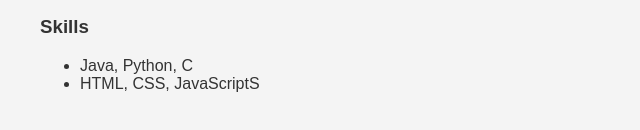
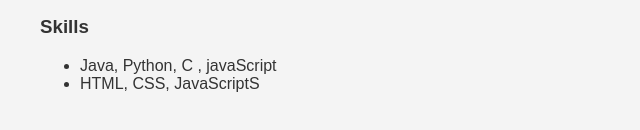
Before and after one commit to Omdeshmukh07/markdown-resume-final, a plain HTML site: page index.html in a window 1280 px wide. Shown: the part 236-366 px from the top of the page, 0-640 px from the left. Drawn offline with Linux system fonts and the light colour scheme.

Commit message:
changes added successfully

```diff
--- a/index.html
+++ b/index.html
@@ -17,7 +17,7 @@
 
   <h3>Skills</h3>
   <ul>
-    <li>Java, Python, C</li>
+    <li>Java, Python, C , javaScript</li>
     <li>HTML, CSS, JavaScriptS</li>
   </ul>
 </body>
```
